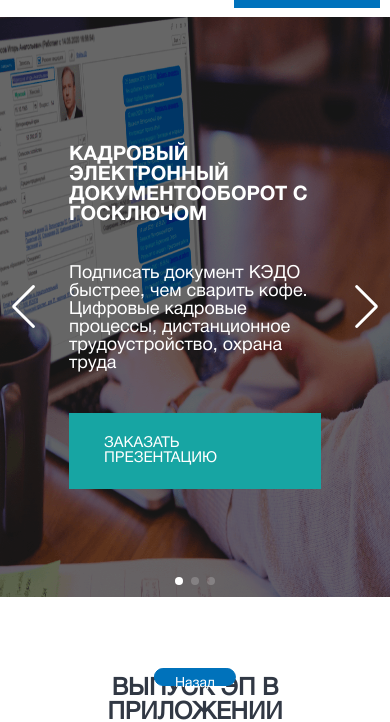
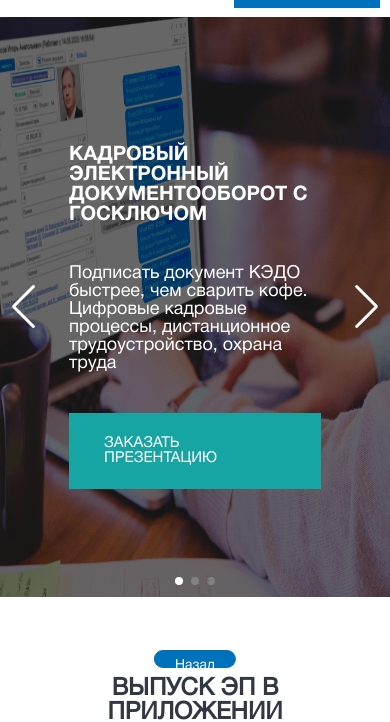
Before and after one commit to FlaserHost/TopFactor_SaaS_KPI, a plain HTML site: page pages/business-functions/integration-with-goskey/ES-issue.html in a window 390 px wide. Shown: the part 119-841 px from the top of the page. Drawn offline with nearby package versions, Linux system fonts and the light colour scheme.

Commit message:
adaptive finished

```diff
--- a/src/css/business-functions/general-adaptive.css
+++ b/src/css/business-functions/general-adaptive.css
@@ -3,6 +3,6 @@
         top: 0;
         bottom: 100%;
         left: 50%;
-        transform: translate(-50%, -50%);
+        transform: translate(-50%, -150%);
     }
 }
--- a/src/css/business-functions/general.css
+++ b/src/css/business-functions/general.css
@@ -52,6 +52,7 @@
     z-index: 1;
     transition: .4s ease;
     border: 1px solid #0072bb;
+    /*min-height: 34px;*/
 }
 
 .back-link:hover {
```
